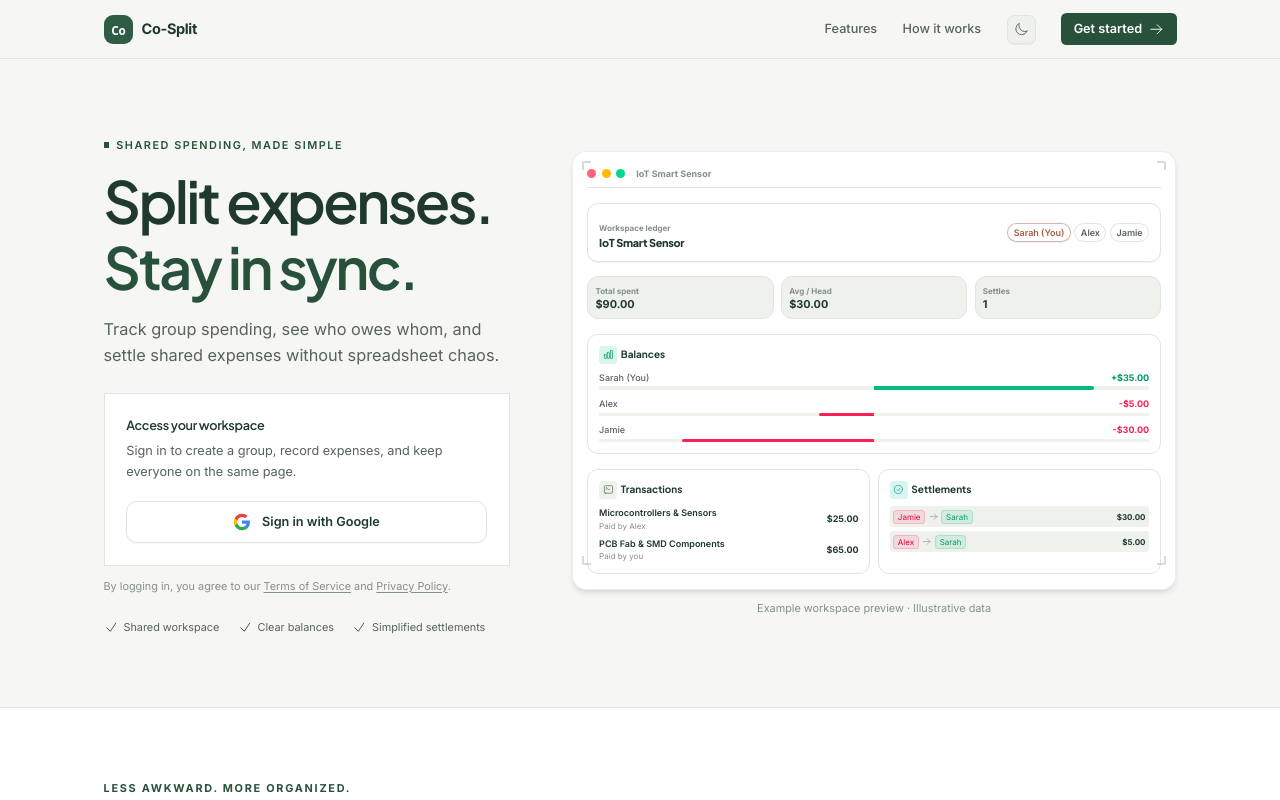
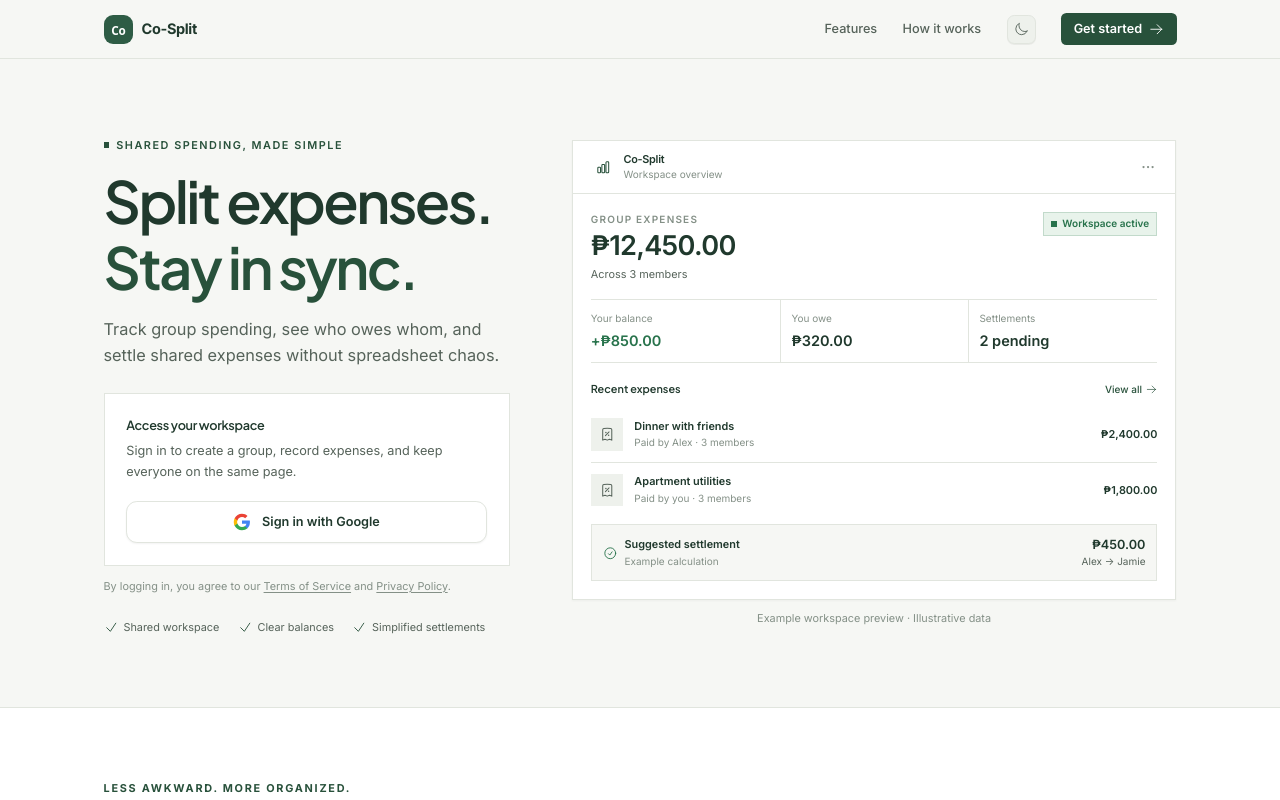
Before and after one commit to kartoff-an/co-split, a React (Vite) app: page / in a window 1280 px wide. Shown: the top 800 px of the page. Built offline with nearby package versions, Linux system fonts and the light colour scheme; no server answers.

Commit message:
Refresh landing page ledger product preview

```diff
--- a/src/features/landing/LedgerMockup.tsx
+++ b/src/features/landing/LedgerMockup.tsx
@@ -1,198 +1,98 @@
 import type React from 'react';
 import {
-  CommandLineIcon,
   ChartBarIcon,
   CheckCircleIcon,
   ArrowRightIcon,
+  ReceiptPercentIcon,
+  EllipsisHorizontalIcon,
 } from '@heroicons/react/24/outline';
 
-export const LedgerMockup: React.FC = () => {
-  return (
-    <div className="glass-card group relative space-y-4 overflow-hidden rounded-2xl p-4 shadow-md">
-      <div className="border-primary-green/20 pointer-events-none absolute top-2.5 left-2.5 h-2.5 w-2.5 rounded-tl-xs border-t-2 border-l-2" />
-      <div className="border-primary-green/20 pointer-events-none absolute top-2.5 right-2.5 h-2.5 w-2.5 rounded-tr-xs border-t-2 border-r-2" />
-      <div className="border-primary-green/20 pointer-events-none absolute bottom-2.5 left-2.5 h-2.5 w-2.5 rounded-bl-xs border-b-2 border-l-2" />
-      <div className="border-primary-green/20 pointer-events-none absolute right-2.5 bottom-2.5 h-2.5 w-2.5 rounded-br-xs border-r-2 border-b-2" />
+export const LedgerMockup: React.FC = () => (
+  <div className="overflow-hidden border border-border-subtle bg-surface shadow-[var(--shadow-card)]">
+    <div className="flex items-center justify-between border-b border-border-subtle px-4 py-3 sm:px-5">
+      <div className="flex items-center gap-2">
+        <span className="flex h-7 w-7 items-center justify-center bg-primary-green-subtle text-primary-green">
+          <ChartBarIcon className="h-4 w-4" strokeWidth={1.7} />
+        </span>
+        <div>
+          <p className="text-xs font-semibold tracking-tight">Co-Split</p>
+          <p className="text-[10px] text-text-muted">Workspace overview</p>
+        </div>
+      </div>
+      <EllipsisHorizontalIcon className="h-5 w-5 text-text-muted" />
+    </div>
 
-      <div className="border-border-subtle flex items-center justify-between border-b pb-2">
-        <div className="flex items-center gap-1.5">
-          <span className="h-2.5 w-2.5 rounded-full bg-rose-400" />
-          <span className="h-2.5 w-2.5 rounded-full bg-amber-400" />
-          <span className="h-2.5 w-2.5 rounded-full bg-emerald-400" />
-          <span className="text-text-muted ml-1.5 text-[9px] font-bold">
-            IoT Smart Sensor
-          </span>
+    <div className="p-4 sm:p-5">
+      <div className="flex flex-wrap items-start justify-between gap-4">
+        <div>
+          <p className="text-[10px] font-semibold tracking-[0.12em] text-text-muted uppercase">Group expenses</p>
+          <p className="mt-1 text-2xl font-semibold tracking-tight sm:text-3xl">₱12,450.00</p>
+          <p className="mt-1 text-xs text-text-secondary">Across 3 members</p>
+        </div>
+        <span className="inline-flex items-center gap-1.5 border border-status-positive/20 bg-status-positive-bg px-2 py-1 text-[10px] font-semibold text-status-positive">
+          <span className="h-1.5 w-1.5 bg-status-positive" /> Workspace active
+        </span>
+      </div>
+
+      <div className="mt-5 grid grid-cols-3 border-y border-border-subtle">
+        <div className="py-3 pr-2">
+          <p className="text-[10px] text-text-muted">Your balance</p>
+          <p className="mt-1 text-sm font-semibold text-status-positive sm:text-base">+₱850.00</p>
+        </div>
+        <div className="border-x border-border-subtle px-3 py-3">
+          <p className="text-[10px] text-text-muted">You owe</p>
+          <p className="mt-1 text-sm font-semibold sm:text-base">₱320.00</p>
+        </div>
+        <div className="py-3 pl-3">
+          <p className="text-[10px] text-text-muted">Settlements</p>
+          <p className="mt-1 text-sm font-semibold sm:text-base">2 pending</p>
         </div>
       </div>
 
-      <div className="border-border-subtle bg-surface flex flex-col justify-between gap-2 rounded-xl border p-3 shadow-2xs md:flex-row md:items-center">
-        <div className="space-y-0.5 text-left">
-          <span className="text-text-muted text-[8px] font-bold">
-            Workspace ledger
-          </span>
-          <h2 className="text-text-primary text-xs leading-tight font-extrabold tracking-tight">
-            IoT Smart Sensor
-          </h2>
+      <div className="mt-5">
+        <div className="mb-3 flex items-center justify-between">
+          <h3 className="text-xs font-semibold">Recent expenses</h3>
+          <span className="text-[10px] font-medium text-primary-green">View all <ArrowRightIcon className="ml-0.5 inline h-3 w-3" /></span>
         </div>
-        <div className="flex flex-wrap gap-1 md:justify-end">
-          <span className="border-accent-coral/45 text-accent-coral bg-surface flex items-center gap-1 rounded-full border px-1.5 py-0.5 text-[9px] font-semibold shadow-2xs">
-            <span>Sarah (You)</span>
-          </span>
-          <span className="border-border-subtle bg-surface text-text-secondary flex items-center gap-1 rounded-full border px-1.5 py-0.5 text-[9px] font-semibold">
-            <span>Alex</span>
-          </span>
-          <span className="border-border-subtle bg-surface text-text-secondary flex items-center gap-1 rounded-full border px-1.5 py-0.5 text-[9px] font-semibold">
-            <span>Jamie</span>
-          </span>
-        </div>
-      </div>
-
-      <div className="grid grid-cols-3 gap-2">
-        <div className="border-border-subtle bg-surface-subtle flex flex-col justify-between rounded-xl border p-2 text-left">
-          <span className="text-text-muted text-[8px] font-bold">
-            Total spent
-          </span>
-          <p className="text-text-primary text-xs font-extrabold">$90.00</p>
-        </div>
-        <div className="border-border-subtle bg-surface-subtle flex flex-col justify-between rounded-xl border p-2 text-left">
-          <span className="text-text-muted text-[8px] font-bold">
-            Avg / Head
-          </span>
-          <p className="text-text-primary text-xs font-extrabold">$30.00</p>
-        </div>
-        <div className="border-border-subtle bg-surface-subtle flex flex-col justify-between rounded-xl border p-2 text-left">
-          <span className="text-text-muted text-[8px] font-bold">Settles</span>
-          <p className="text-text-primary text-xs font-extrabold">1</p>
-        </div>
-      </div>
-
-      <div className="border-border-subtle bg-surface space-y-2 rounded-xl border p-3 text-left">
-        <div className="flex items-center gap-1">
-          <div className="[data-theme='dark']_&:text-emerald-400 flex h-5 w-5 items-center justify-center rounded bg-emerald-500/15 text-emerald-600">
-            <ChartBarIcon className="h-3 w-3" />
+        <div className="divide-y divide-border-subtle">
+          <div className="flex items-center gap-3 py-3">
+            <span className="flex h-9 w-9 shrink-0 items-center justify-center bg-surface-subtle text-text-secondary">
+              <ReceiptPercentIcon className="h-4 w-4" strokeWidth={1.7} />
+            </span>
+            <div className="min-w-0 flex-1">
+              <p className="truncate text-xs font-semibold">Dinner with friends</p>
+              <p className="mt-0.5 text-[10px] text-text-muted">Paid by Alex · 3 members</p>
+            </div>
+            <p className="shrink-0 text-xs font-semibold">₱2,400.00</p>
           </div>
-          <h3 className="text-text-primary text-[10px] font-bold">Balances</h3>
-        </div>
-
-        <div className="space-y-2">
-          <div className="space-y-0.5">
-            <div className="flex items-center justify-between text-[9px] font-medium">
-              <span className="text-text-secondary">Sarah (You)</span>
-              <span className="[data-theme='dark']_&:text-emerald-400 font-bold text-emerald-600">
-                +$35.00
-              </span>
+          <div className="flex items-center gap-3 py-3">
+            <span className="flex h-9 w-9 shrink-0 items-center justify-center bg-surface-subtle text-text-secondary">
+              <ReceiptPercentIcon className="h-4 w-4" strokeWidth={1.7} />
+            </span>
+            <div className="min-w-0 flex-1">
+              <p className="truncate text-xs font-semibold">Apartment utilities</p>
+              <p className="mt-0.5 text-[10px] text-text-muted">Paid by you · 3 members</p>
             </div>
-            <div className="bg-surface-subtle relative h-1 w-full rounded-full">
-              <div
-                className="absolute left-1/2 h-full rounded-r bg-emerald-500"
-                style={{ width: '40%' }}
-              ></div>
-            </div>
-          </div>
-
-          <div className="space-y-0.5">
-            <div className="flex items-center justify-between text-[9px] font-medium">
-              <span className="text-text-secondary">Alex</span>
-              <span className="font-bold text-rose-500">-$5.00</span>
-            </div>
-            <div className="bg-surface-subtle relative h-1 w-full rounded-full">
-              <div
-                className="absolute right-1/2 h-full rounded-l bg-rose-500"
-                style={{ width: '10%' }}
-              ></div>
-            </div>
-          </div>
-
-          <div className="space-y-0.5">
-            <div className="flex items-center justify-between text-[9px] font-medium">
-              <span className="text-text-secondary">Jamie</span>
-              <span className="font-bold text-rose-500">-$30.00</span>
-            </div>
-            <div className="bg-surface-subtle relative h-1 w-full rounded-full">
-              <div
-                className="absolute right-1/2 h-full rounded-l bg-rose-500"
-                style={{ width: '35%' }}
-              ></div>
-            </div>
+            <p className="shrink-0 text-xs font-semibold">₱1,800.00</p>
           </div>
         </div>
       </div>
 
-      <div className="grid grid-cols-1 gap-2 md:grid-cols-2">
-        <div className="border-border-subtle bg-surface space-y-2 rounded-xl border p-3 text-left">
-          <div className="flex items-center gap-1">
-            <div className="bg-surface-subtle text-text-secondary flex h-5 w-5 items-center justify-center rounded">
-              <CommandLineIcon className="h-3 w-3" />
-            </div>
-            <h3 className="text-text-primary text-[10px] font-bold">
-              Transactions
-            </h3>
-          </div>
-
-          <div className="space-y-1.5">
-            <div className="flex items-center justify-between text-[9px]">
-              <div className="min-w-0">
-                <p className="text-text-primary truncate font-semibold">
-                  Microcontrollers & Sensors
-                </p>
-                <p className="text-text-muted text-[8px]">Paid by Alex</p>
-              </div>
-              <span className="text-text-primary shrink-0 font-extrabold">
-                $25.00
-              </span>
-            </div>
-            <div className="flex items-center justify-between text-[9px]">
-              <div className="min-w-0">
-                <p className="text-text-primary truncate font-semibold">
-                  PCB Fab & SMD Components
-                </p>
-                <p className="text-text-muted text-[8px]">Paid by you</p>
-              </div>
-              <span className="text-text-primary shrink-0 font-extrabold">
-                $65.00
-              </span>
+      <div className="mt-2 border border-border-subtle bg-app p-3">
+        <div className="flex items-center justify-between gap-3">
+          <div className="flex items-center gap-2">
+            <CheckCircleIcon className="h-4 w-4 shrink-0 text-status-positive" />
+            <div>
+              <p className="text-xs font-semibold">Suggested settlement</p>
+              <p className="mt-0.5 text-[10px] text-text-muted">Example calculation</p>
             </div>
           </div>
-        </div>
-
-        <div className="border-border-subtle bg-surface space-y-2 rounded-xl border p-3 text-left">
-          <div className="flex items-center gap-1">
-            <div className="[data-theme='dark']_&:text-teal-400 flex h-5 w-5 items-center justify-center rounded bg-teal-500/15 text-teal-600">
-              <CheckCircleIcon className="h-3 w-3" />
-            </div>
-            <h3 className="text-text-primary text-[10px] font-bold">
-              Settlements
-            </h3>
-          </div>
-
-          <div className="space-y-1">
-            <div className="bg-surface-subtle flex items-center justify-between rounded p-1 text-[8px]">
-              <div className="flex items-center gap-1">
-                <span className="[data-theme='dark']_&:text-rose-400 rounded border border-rose-500/20 bg-rose-500/10 px-1 text-rose-600">
-                  Jamie
-                </span>
-                <ArrowRightIcon className="text-text-muted h-2.5 w-2.5" />
-                <span className="[data-theme='dark']_&:text-emerald-400 rounded border border-emerald-500/20 bg-emerald-500/10 px-1 text-emerald-600">
-                  Sarah
-                </span>
-              </div>
-              <span className="text-text-primary font-extrabold">$30.00</span>
-            </div>
-            <div className="bg-surface-subtle flex items-center justify-between rounded p-1 text-[8px]">
-              <div className="flex items-center gap-1">
-                <span className="[data-theme='dark']_&:text-rose-400 rounded border border-rose-500/20 bg-rose-500/10 px-1 text-rose-600">
-                  Alex
-                </span>
-                <ArrowRightIcon className="text-text-muted h-2.5 w-2.5" />
-                <span className="[data-theme='dark']_&:text-emerald-400 rounded border border-emerald-500/20 bg-emerald-500/10 px-1 text-emerald-600">
-                  Sarah
-                </span>
-              </div>
-              <span className="text-text-primary font-extrabold">$5.00</span>
-            </div>
+          <div className="text-right">
+            <p className="text-sm font-semibold">₱450.00</p>
+            <p className="text-[10px] text-text-secondary">Alex → Jamie</p>
           </div>
         </div>
       </div>
     </div>
-  );
-};
+  </div>
+);
```
